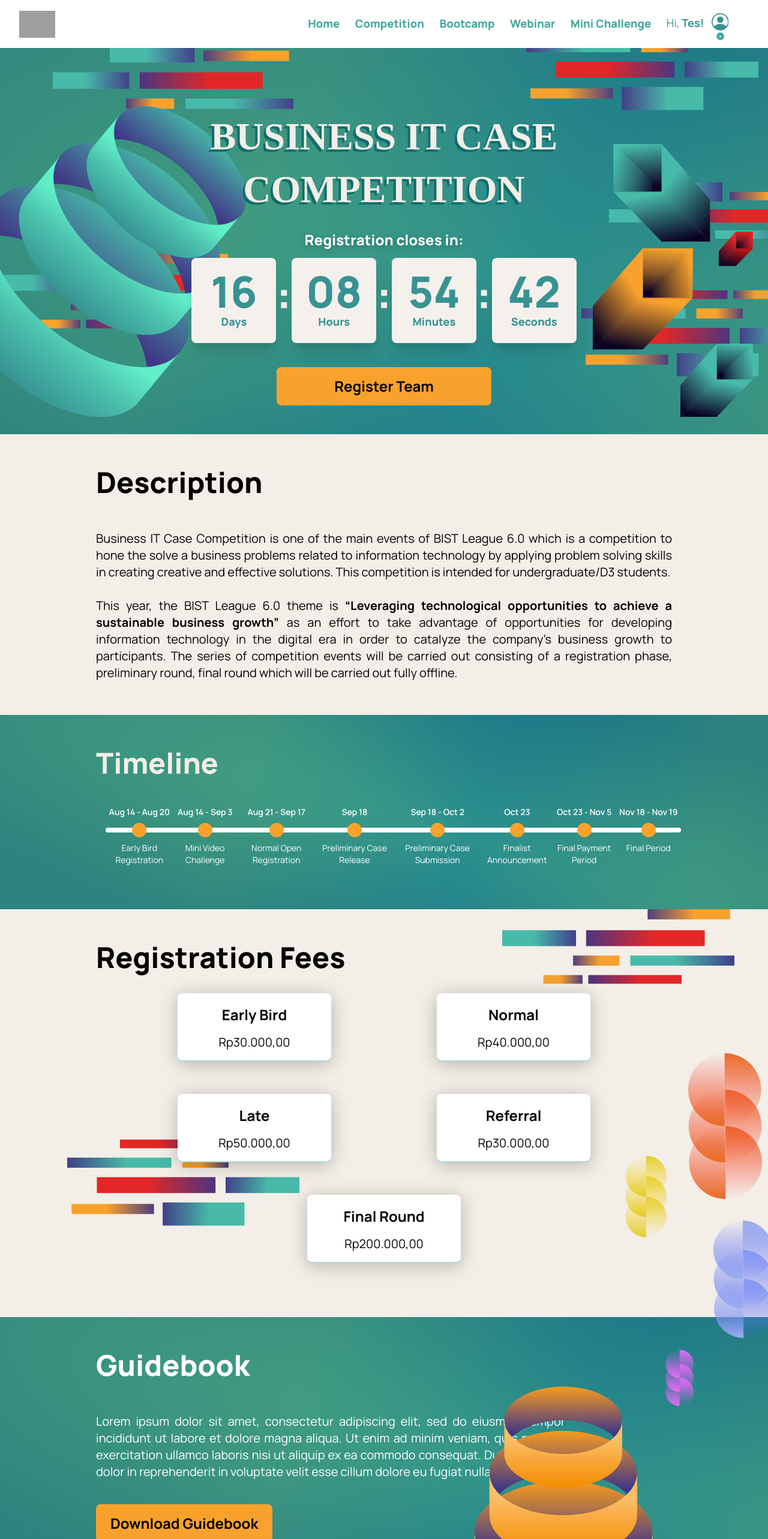
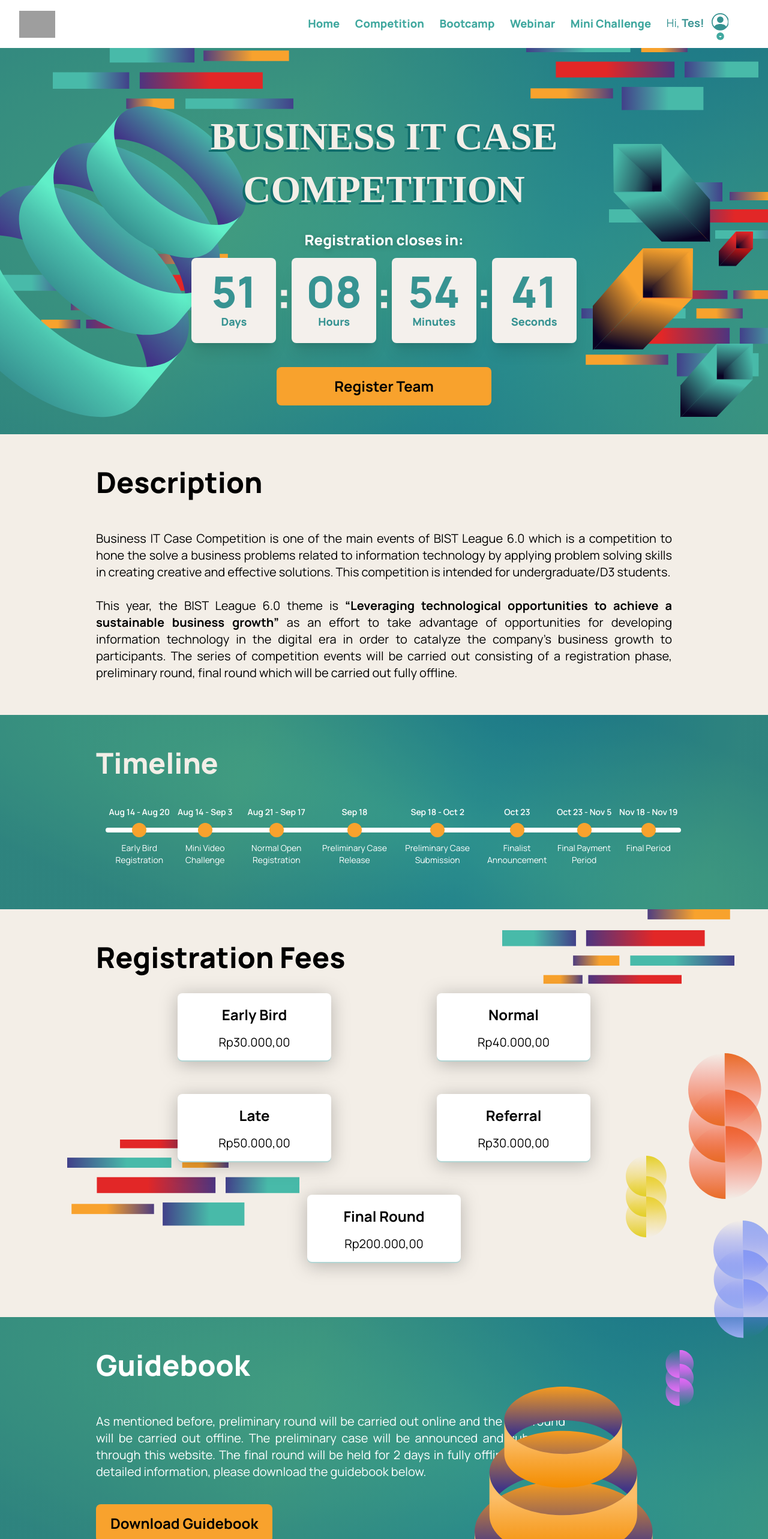
Before and after one commit to syahrialalzaidan/web-bist-league, a Next.js app: page /competition in a window 1280 px wide. Shown: the top 2566 px of the page at 60% size. Built offline with nearby package versions, Linux system fonts and the light colour scheme; no server answers; grey boxes are pictures that could not be loaded; a web font is replaced by a local one.

Commit message:
Feat: add api getTeam, tinggal atur conditionalnya

```diff
--- a/src/app/competition/components/Guidebook.tsx
+++ b/src/app/competition/components/Guidebook.tsx
@@ -9,9 +9,9 @@
             <div className="lg:w-[782px]">
                 <h1 className="text-4xl text-white lg:text-5xl font-extrabold">Guidebook</h1>
                 <p className="text-white text-lg lg:text-xl font-normal mt-9 lg:mt-14 leading-7 text-justify">
-                    Lorem ipsum dolor sit amet, consectetur adipiscing elit, sed do eiusmod tempor incididunt ut labore et dolore
-                    magna aliqua. Ut enim ad minim veniam, quis nostrud exercitation ullamco laboris nisi ut aliquip ex ea commodo
-                    consequat. Duis aute irure dolor in reprehenderit in voluptate velit esse cillum dolore eu fugiat nulla pariatur.
+                    As mentioned before, preliminary round will be carried out online and the final round will be carried out offline.
+                    The preliminary case will be announced and submitted through this website. The final round will be held for 2 days in fully offline.
+                    For more detailed information, please download the guidebook below.
                 </p>
                 <div className="flex mt-9 lg:mt-10 justify-center lg:justify-normal">
                     <button className="px-11 lg:px-6 py-4 bg-[#F8A22D] rounded-lg text-base lg:text-2xl font-bold">
--- a/src/app/competition/components/Hero.tsx
+++ b/src/app/competition/components/Hero.tsx
@@ -10,11 +10,50 @@
 import KotakSatu from "@images/competition/hero/hero-kotak-satu.svg";
 
 import { useState, useRef, useEffect } from "react";
-import Cookies from 'universal-cookie';
 
-export default function Hero() {
+interface TeamMember {
+    user_id: string;
+    username: string;
+    fullname: string;
+    is_leader: boolean;
+}
+
+interface TeamData {
+    team_id: string;
+    team_name: string;
+    team_redeem_code: string;
+    is_active: boolean;
+    payment_proof: string;
+    payment_proof_url: string;
+    payment_status: string;
+    payment_status_code: number;
+    student_card: string;
+    student_card_url: string;
+    student_card_status: string;
+    student_card_status_code: number;
+    self_portrait: string;
+    self_portrait_url: string;
+    self_portrait_status: string;
+    self_portrait_status_code: number;
+    twibbon: string;
+    twibbon_url: string;
+    twibbon_status: string;
+    twibbon_status_code: number;
+    enrollment: string;
+    enrollment_url: string;
+    enrollment_status: string;
+    enrollment_status_code: number;
+    members: TeamMember[];
+}
+
+interface HeroProps {
+    teamData: TeamData;
+}
+
+export default function Hero({ teamData }: HeroProps) {
     const [login, setLogin] = useState(true);
-    const cookies = new Cookies();
+
+    console.log(teamData)
 
     const [timerDays, setTimerDays] = useState<number>(0);
     const [timerHours, setTimerHours] = useState<number>(0);
@@ -23,10 +62,8 @@
 
     const interval = useRef<NodeJS.Timeout | null>(null);
 
-    console.log(cookies.get('jwt_token'));
-
     const startTimer = () => {
-        const countdownDate = new Date('August 14, 2023 00:00:00').getTime();
+        const countdownDate = new Date('September 18, 2023 00:00:00').getTime();
 
         interval.current = setInterval(() => {
             const now = new Date().getTime();
@@ -109,7 +146,7 @@
                         </p>
                         <div className="flex items-center justify-center z-10">
                             <div className="w-[60px] h-[74px] lg:w-[141px] lg:h-[142px] bg-[#F4F0EC] rounded-lg py-2.5 px-2.5 lg:py-5 shadow-xl">
-                                <h1 className="text-[#379392] text-2xl lg:text-7xl font-extrabold">{(timerDays < 10)  ? `0${timerDays}` : timerDays}</h1>
+                                <h1 className="text-[#379392] text-2xl lg:text-7xl font-extrabold">{(timerDays < 10) ? `0${timerDays}` : timerDays}</h1>
                                 <p className="text-[#379392] text-sm lg:text-lg font-extrabold">Days</p>
                             </div>
                             <p className="text-4xl lg:text-7xl text-[#F4F0EC] font-MonumentExtended font-extrabold mb-2 lg:mb-5">:</p>
@@ -119,13 +156,13 @@
                             </div>
                             <p className="text-4xl lg:text-7xl text-[#F4F0EC] font-MonumentExtended font-extrabold mb-2 lg:mb-5">:</p>
                             <div className="w-[60px] h-[74px] lg:w-[141px] lg:h-[142px] bg-[#F4F0EC] rounded-lg py-2.5 px-2.5 lg:py-5 shadow-xl">
-                                <h1 className="text-[#379392] text-2xl lg:text-7xl font-extrabold">{(timerMinutes < 10)  ? `0${timerMinutes}` : timerMinutes}</h1>
+                                <h1 className="text-[#379392] text-2xl lg:text-7xl font-extrabold">{(timerMinutes < 10) ? `0${timerMinutes}` : timerMinutes}</h1>
                                 <p className="hidden lg:block text-[#379392] text-sm lg:text-lg font-extrabold">Minutes</p>
                                 <p className="block lg:hidden text-[#379392] text-sm lg:text-lg font-extrabold">Mins</p>
                             </div>
                             <p className="text-4xl lg:text-7xl text-[#F4F0EC] font-MonumentExtended font-extrabold mb-2 lg:mb-5">:</p>
                             <div className="w-[60px] h-[74px] lg:w-[141px] lg:h-[142px] bg-[#F4F0EC] rounded-lg py-2.5 px-2.5 lg:py-5 shadow-xl">
-                                <h1 className="text-[#379392] text-2xl lg:text-7xl font-extrabold">{(timerSeconds < 10)  ? `0${timerSeconds}` : timerSeconds}</h1>
+                                <h1 className="text-[#379392] text-2xl lg:text-7xl font-extrabold">{(timerSeconds < 10) ? `0${timerSeconds}` : timerSeconds}</h1>
                                 <p className="hidden lg:block text-[#379392] text-sm lg:text-lg font-extrabold">Seconds</p>
                                 <p className="block lg:hidden text-[#379392] text-sm lg:text-lg font-extrabold">Secs</p>
                             </div>
--- a/src/app/competition/page.tsx
+++ b/src/app/competition/page.tsx
@@ -10,13 +10,38 @@
 import KotakBottom from "@images/competition/hero/hero-kotak-bottom.svg";
 import BulatTiga from "@images/competition/registration/regist-bulat-tiga.svg";
 
+import axios from "axios";
+import { cookies } from 'next/headers'
 
+export default async function CompetitionnPage() {
 
-export default function CompetitionnPage() {
+    const cookieStore = cookies()
+    const jwt_token = cookieStore.get("jwt_token")?.value
+
+    const getTeam = async () => {
+        try {
+            const response = await axios.get(
+                "https://be-staging-b6utdt2kwa-et.a.run.app/team",
+                {
+                    headers: {
+                        Authorization: `Bearer ${jwt_token}`,
+                    },
+                }
+            );
+
+            console.log(response.data.data)
+            return response.data.data;
+        } catch (error) {
+            console.error("Error getting profile:", error);
+        }
+    };
+
+    const teamData = await getTeam();
+
     return (
         <div className="bg-[#F3EEE7] overflow-hidden">
             <Header page="competition" username="Tes" />
-            <Hero />
+            <Hero teamData={teamData}/>
             <Description />
             <Timeline />
             <div className="relative">
```
